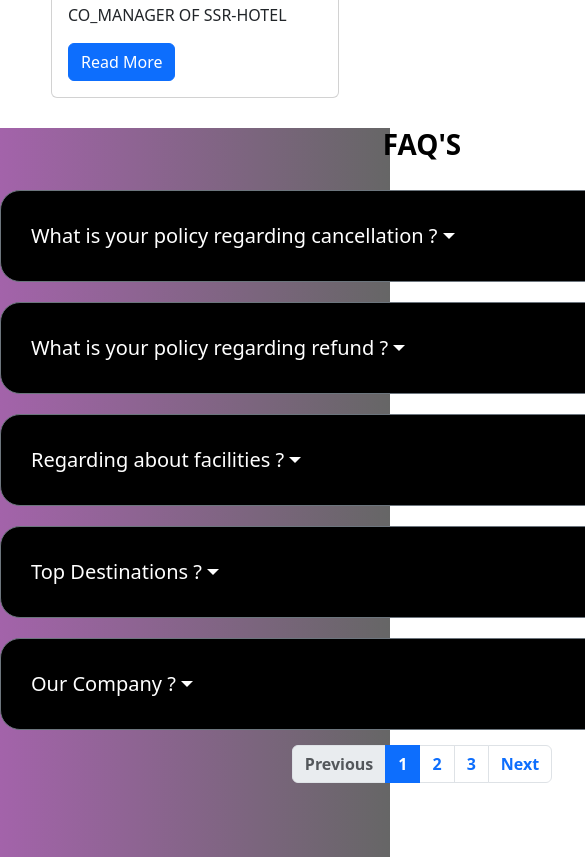
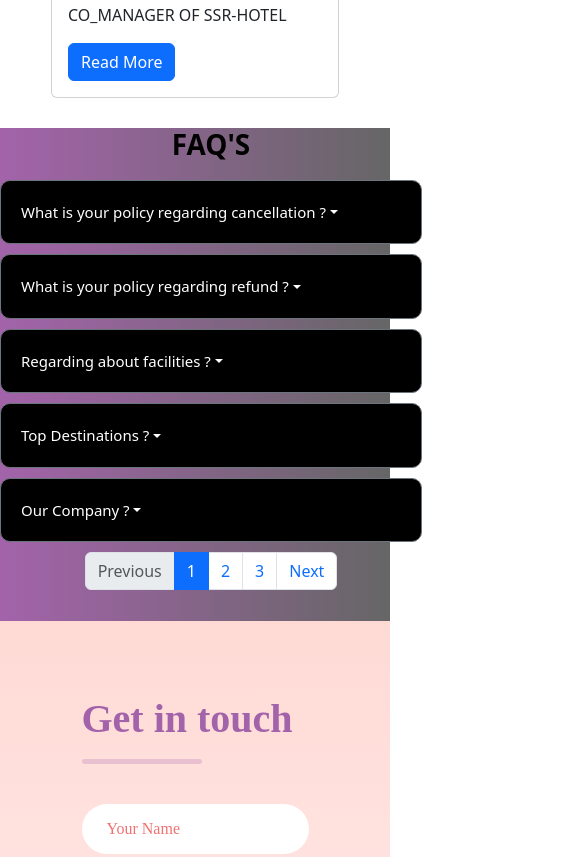
Before and after one commit to ShivaShankarReddy098/Hotel_Management, a website: page Hotel_Root/public/home.html in a window 390 px wide. Shown: the part 3537-4394 px from the top of the page, 585 px wide, since content can reach past the window. Drawn offline with nearby package versions, Linux system fonts and the light colour scheme.

Commit message:
Responsive for faq's section

```diff
--- a/Hotel_Root/public/style1.css
+++ b/Hotel_Root/public/style1.css
@@ -310,6 +310,55 @@ h4 {
 .faq-down ul li {
   font-weight: 600;
 }
+@media (max-width: 800px) {
+  .faq-section {
+    height: 100%;
+    width: 100%;
+    padding-bottom: 15px;
+    background: linear-gradient(270deg, #666, #a363aa);
+  }
+  .faq-main h1 {
+    font-weight: 600;
+  }
+  .faq-down {
+    margin-top: 10px;
+  }
+  .faq-down ul li {
+    font-weight: 500;
+  }
+  .main-1 button {
+    display: flex;
+    justify-content: flex-start;
+    align-items: center;
+    text-align: start;
+    margin-top: 10px;
+    font-size: 15px;
+    font-weight: 400;
+    background-color: black;
+    width: 50vh;
+    border-radius: 10px;
+    padding: 20px;
+  }
+  .dropdown-menu li {
+    font-weight: 400;
+    padding: 4px 4px 4px 4px;
+    width: 50vh;
+    display: flex;
+    justify-content: flex-start;
+    align-items: flex-start;
+    gap: 5px;
+    flex-direction: row;
+    text-wrap: wrap;
+  }
+  .dropdown-menu {
+    /* display: flex;
+    flex-direction: column; */
+    overflow: hidden;
+    flex-wrap: wrap;
+    text-wrap: wrap;
+  }
+}
+
 /* FOOTER */
 
 .footer {
```
